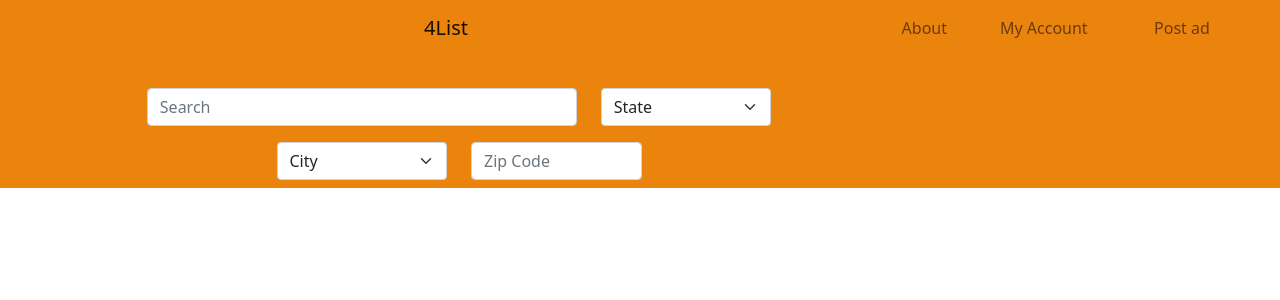
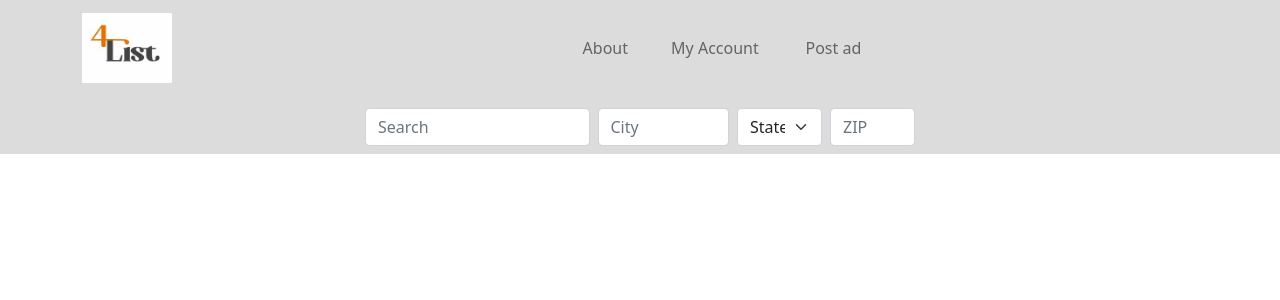
Before and after one commit to chan34kelvin/HCI-Team-4-4list, a React (Create React App) app in the folder 4list/: page / in a window 1280 px wide. Shown: the top 300 px of the page. Built offline with nearby package versions, Linux system fonts and the light colour scheme.

Commit message:
navbar update

```diff
--- a/4list/src/components/Navbar.js
+++ b/4list/src/components/Navbar.js
@@ -1,19 +1,23 @@
 import React, { useState } from 'react';
 import { Container, Row, Col, Navbar, Nav, Form } from 'react-bootstrap';
 import './navbar.css';
+import Logo from '../images/Logo.png'
 
 const NavigationBar = () => {
     return (
         <div>
             <Navbar expand='lg' className='navbar-custom'>
-                <Container  className='mb-4'>
-                    <Col xs lg="8"><Navbar.Brand>4List</Navbar.Brand></Col>
+                <Container  className='mb-1'>
+                    {/* <Col xs lg="8"> */}
+                        <Navbar.Brand><img src={Logo} alt='Logo' className='logo img-responsive '/>
+                        </Navbar.Brand>
+                        {/* </Col> */}
                     <Navbar.Toggle aria-controls="basic-navbar-nav" />
                     <Navbar.Collapse>
                         <Nav className='mx-auto'>
                             <Col ><Nav.Link>About</Nav.Link></Col>
-                            <Col lg={9}><Nav.Link>My Account</Nav.Link></Col>
-                            <Col lg={5}><Nav.Link>Post ad</Nav.Link></Col>
+                            <Col lg={8}><Nav.Link>My Account</Nav.Link></Col>
+                            <Col lg={4}><Nav.Link>Post ad</Nav.Link></Col>
                         </Nav>
                     </Navbar.Collapse>
 
@@ -21,40 +25,23 @@ const NavigationBar = () => {
             </Navbar>
             <Navbar fixed='' expand='lg' className='navbar-custom'>
                 <Container >
-                <Form className=''>
-                    <Row className='justify-content-center d-flex'>
-                        <Col sm={7}>
-                            {/* <div className='md-6'> */}
-                            <Form.Group className='mb-3'>
-                                <Form.Control type='text' placeholder='Search'></Form.Control>
-                            </Form.Group>
-                            {/* </div> */}
-                        </Col>
-
-                        <Col lg={3}>
-                            <Form.Group className="mb-3">
-                                <Form.Select aria-label="Select state">
-                                    <option>State</option>
-                                    <option value="1">...</option>
-                                </Form.Select>
-                            </Form.Group>
-                        </Col>
-                        <Col lg={3}>
-                            <Form.Group>
-                                <Form.Select aria-label="Select City">
-                                    <option>City</option>
-                                    <option value="1">...</option>
-                                </Form.Select>
-                            </Form.Group>
-                        </Col>
-                        <Col lg={3}>
-                            <Form.Group>
-                                <Form.Control type='text' placeholder='Zip Code'></Form.Control>
-                            </Form.Group>
-                        </Col>
-
-                    </Row>
-                </Form>
+                <form class="row g-2 justify-content-center col-lg-6 offset-lg-3">
+                    <div class="col-md-5">
+                        <input type="text" class="form-control" id="search" placeholder="Search"/>
+                    </div>
+                    <div class="col-md-3">
+                        <input type="text" class="form-control" id="inputCity" placeholder='City'/>
+                    </div>
+                    <div class="col-md-2">
+                        <select id="inputState" class="form-select">
+                        <option selected>State</option>
+                        <option>...</option>
+                        </select>
+                    </div>
+                    <div class="col-md-2">
+                        <input type="text" class="form-control" id="inputZip" placeholder='ZIP'/>
+                    </div>
+                    </form>
                 </Container>
             </Navbar>
         </div>
--- a/4list/src/components/navbar.css
+++ b/4list/src/components/navbar.css
@@ -1,6 +1,13 @@
 .navbar-custom{
-    background-color: #EA840D;
+    /* background-color: #EA840D; */
+    background-color: #DCDCDC;
 }
 /* .search-bar{
     /* width: 200%; */
 /* } */
+.logo{
+    height: 70px;
+    width: 90px;
+    /* padding-left: 5px; */
+    /* padding-right: 100px; */
+}
```
Also changed, not shown: 4list/src/images/Logo.png (added).
